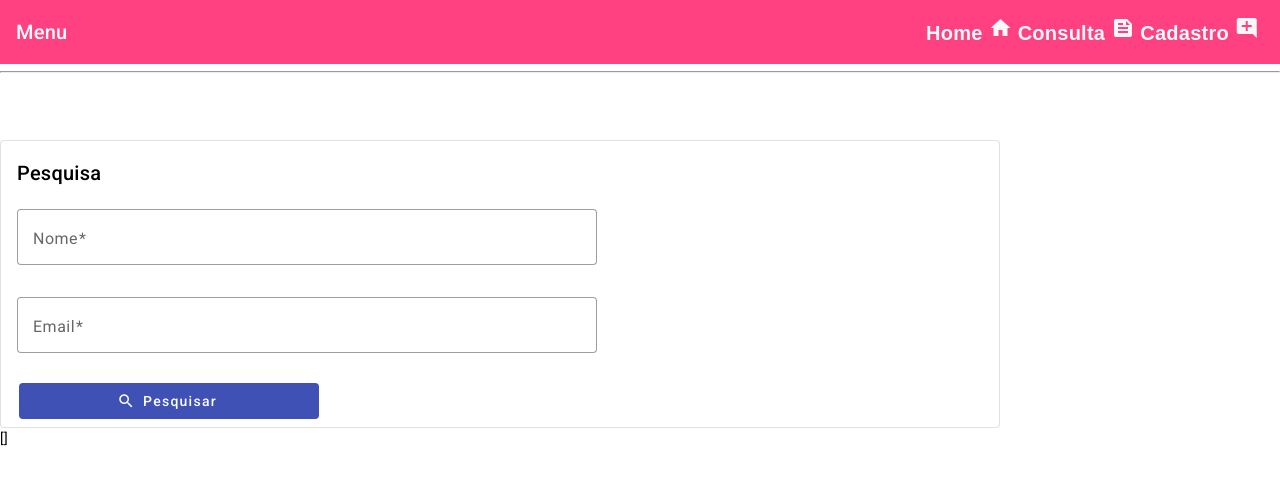
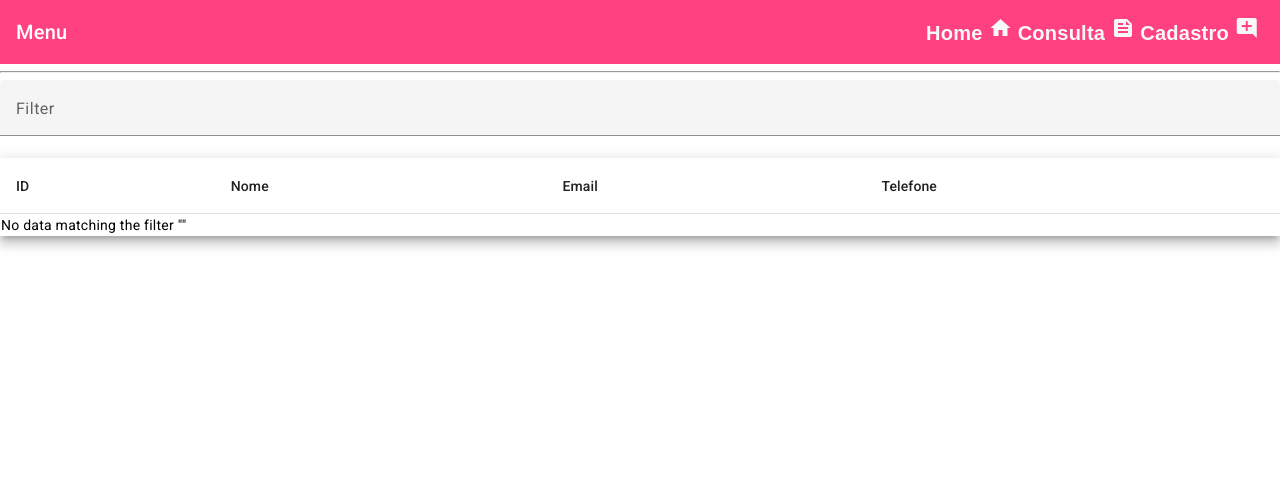
Before and after one commit to rafaelanacleto/crud-angular, an Angular app: page /consulta in a window 1280 px wide. Shown: the top 484 px of the page. Built offline with nearby package versions, Linux system fonts and the light colour scheme.

Commit message:
Adiciona campo de telefone ao formulário de cadastro e implementa lógica de filtro na tabela de consulta, melhoria no CSS do componente consulta.component

```diff
--- a/src/app/components/cadastro/cadastro.component.html
+++ b/src/app/components/cadastro/cadastro.component.html
@@ -30,6 +30,19 @@
                       </div>
                   </div>
 
+                  <div fxLayout="row" fxLayoutAlign="start" fxLayoutGap="16px">
+                    <div fxLayout="column" fxFlex="800px">
+                        <mat-form-field class="full-width">
+                            <mat-label>Telefone: *</mat-label>
+                            <input type="phone"
+                                   [(ngModel)]="cliente.telefone"
+                                   name="telefone"
+                                   placeholder="Digite seu telefone" matInput />
+                        </mat-form-field>
+                    </div>
+                </div>
+
+
 
               </mat-card-content>
               <mat-card-actions>
--- a/src/app/components/consulta/consulta.component.css
+++ b/src/app/components/consulta/consulta.component.css
@@ -7,3 +7,13 @@
 .example-full-width {
   width: 100%;
 }
+
+/* Structure */
+table {
+  width: 100%;
+}
+
+.mat-mdc-form-field {
+  font-size: 14px;
+  width: 100%;
+}
--- a/src/app/components/consulta/consulta.component.html
+++ b/src/app/components/consulta/consulta.component.html
@@ -1,35 +1,42 @@
-<div fxLayout="row" fxLayoutGap="center">
-  <div fxLayout="column" fxFlex="1000px">
-    <form class="mt-60" #buscaForm="ngForm">
-      <mat-card appearance="outlined" class="card">
-        <mat-card-header>
-          <mat-card-title>Pesquisa</mat-card-title>
-        </mat-card-header>
-        <mat-card-content class="mt-20">
-            <div fxLayout="column" fxFlex="600px" fxLayoutGap="10px">
-              <mat-form-field appearance="outline" class="w-300 mr-20">
-                <mat-label>Nome</mat-label>
-                <input matInput [(ngModel)]="filtro.nome" placeholder="Ex. José" name="nome" required>
-              </mat-form-field>
-              <mat-form-field appearance="outline" class="w-300 mr-20">
-                <mat-label>Email</mat-label>
-                <input matInput type="email" maxlength="256" placeholder="Ex. pat@example.com" [(ngModel)]="filtro.email" name="email" required>
-              </mat-form-field>
-            </div>
-        </mat-card-content>
-        <mat-card-actions>
-          <div fxLayout="column" class="ml-10" fxFlex="300px" fxLayoutGap="20px">
-            <button mat-flat-button color="primary" type="submit" (click)="pesquisar()">
-              <mat-icon fontIcon="search"></mat-icon>
-              Pesquisar
-            </button>
-          </div>
-        </mat-card-actions>
-      </mat-card>
-    </form>
-  </div>
+<div>
+  <mat-form-field>
+    <mat-label>Filter</mat-label>
+    <input matInput (keyup)="applyFilter($event)" placeholder="Ex. ium" #input>
+  </mat-form-field>
+
+  <table mat-table [dataSource]="dataSource" class="mat-elevation-z8">
+
+    <!-- Position Column -->
+    <ng-container matColumnDef="id">
+      <th mat-header-cell *matHeaderCellDef> ID </th>
+      <td mat-cell *matCellDef="let element"> {{element.id}} </td>
+    </ng-container>
+
+    <!-- Name Column -->
+    <ng-container matColumnDef="nome">
+      <th mat-header-cell *matHeaderCellDef> Nome </th>
+      <td mat-cell *matCellDef="let element"> {{element.nome}} </td>
+    </ng-container>
+
+    <!-- email Column -->
+    <ng-container matColumnDef="email">
+      <th mat-header-cell *matHeaderCellDef> Email </th>
+      <td mat-cell *matCellDef="let element"> {{element.email}} </td>
+    </ng-container>
+
+    <!-- telefone Column -->
+    <ng-container matColumnDef="telefone">
+      <th mat-header-cell *matHeaderCellDef> Telefone </th>
+      <td mat-cell *matCellDef="let element"> {{element.telefone}} </td>
+    </ng-container>
+
+    <tr mat-header-row *matHeaderRowDef="displayedColumns"></tr>
+    <tr mat-row *matRowDef="let row; columns: displayedColumns;"></tr>
+
+    <!-- Row shown when there is no matching data. -->
+    <tr class="mat-row" *matNoDataRow>
+      <td class="mat-cell" colspan="4">No data matching the filter "{{input.value}}"</td>
+    </tr>
+  </table>
+
 </div>
-
-<div fxLayout="row" fxLayoutGap="center">
-  {{clientes | json}}
-</div>
--- a/src/app/components/consulta/consulta.component.ts
+++ b/src/app/components/consulta/consulta.component.ts
@@ -7,7 +7,7 @@
 import { MatButton } from '@angular/material/button';
 import { MatIconModule } from '@angular/material/icon';
 import { Cliente } from '../cadastro/cliente';
-import {MatTableModule} from '@angular/material/table';
+import {MatTableDataSource, MatTableModule} from '@angular/material/table';
 import { ClienteService } from '../../cliente.service';
 import { CommonModule } from '@angular/common';
 
@@ -23,25 +23,18 @@
 
   filtro : Cliente = new Cliente('', '', '', '');
   clientes: Cliente[] = [];
-  displayedColumns: string[] = ['id', 'nome', 'email', 'telefone', 'acoes'];
+  displayedColumns: string[] = ['id', 'nome', 'email', 'telefone'];
+  dataSource = new MatTableDataSource<Cliente>(this.clientes);
 
-  constructor(private clienteService: ClienteService) {}
+  constructor(private clienteService: ClienteService) {
 
-  pesquisar() {
     this.clientes = this.clienteService.obterStorage();
+    this.dataSource = new MatTableDataSource(this.clientes);
   }
-  limpar() {
-    this.filtro = new Cliente('', '', '', '');
+
+  applyFilter(event: Event) {
+    const filterValue = (event.target as HTMLInputElement).value;
+    this.dataSource.filter = filterValue.trim().toLowerCase();
   }
-  // Implementar lógica de limpeza
-  // Implementar lógica de exibição de resultados
-  // Implementar lógica de exibição de detalhes do cliente
-  // Implementar lógica de edição do cliente
-  // Implementar lógica de exclusão do cliente
-  // Implementar lógica de exibição de mensagem de sucesso
-  // Implementar lógica de exibição de mensagem de erro
-  // Implementar lógica de exibição de mensagem de confirmação
-  // Implementar lógica de exibição de mensagem de aviso
-  // Implementar lógica de exibição de mensagem de informação
 
 }
```
